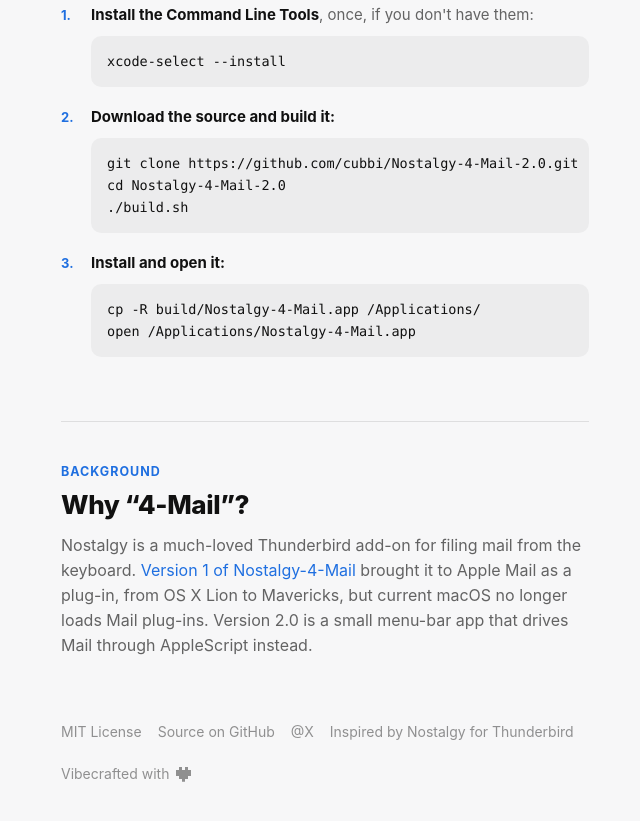
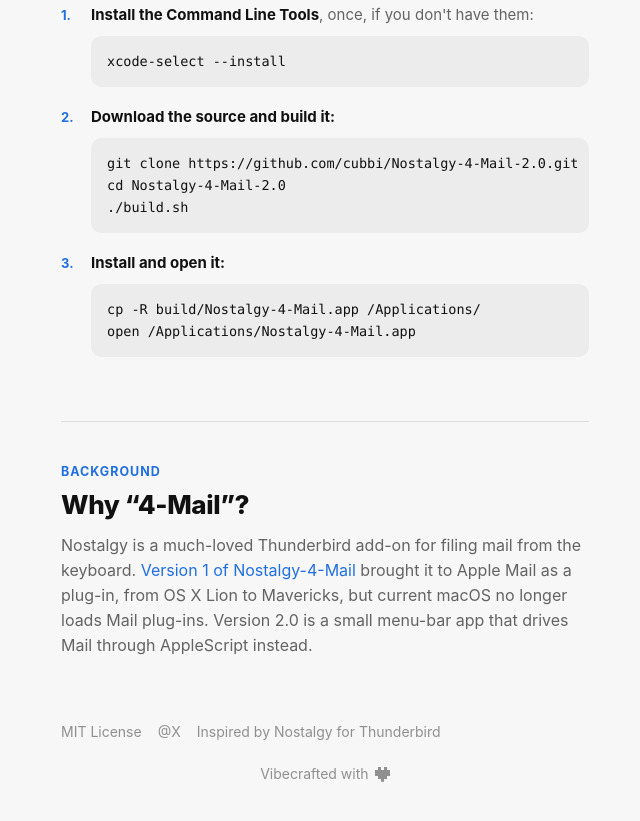
Before and after one commit to cubbi/Nostalgy-4-Mail-2.0, a plain HTML site: page index.html in a window 1280 px wide. Shown: the part 3240-4061 px from the top of the page, without its empty margins (315-955 px from the left). Drawn offline with Linux system fonts and the light colour scheme.

Commit message:
Footer: centre the sign-off, drop the Source on GitHub link
Co-Authored-By: Claude Opus 5.5 <noreply@anthropic.com>

```diff
--- a/index.html
+++ b/index.html
@@ -124,7 +124,7 @@
   footer a { color: var(--faint); text-decoration: none; }
   footer a:hover { color: var(--text); }
   /* Sign-off: a 5x5 pixel heart, ~1.7x cap height, in the text colour; 15px keeps each cell 3px. */
-  footer .crafted { flex-basis: 100%; margin-top: 14px; display: flex; align-items: center; gap: 0.45em; white-space: nowrap; }
+  footer .crafted { flex-basis: 100%; margin-top: 14px; display: flex; justify-content: center; align-items: center; gap: 0.45em; white-space: nowrap; }
   footer .crafted svg { width: 15px; height: 15px; fill: currentColor; shape-rendering: crispEdges; transform: translateY(0.06em); }
 
   @media (max-width: 600px) {
@@ -252,7 +252,6 @@ open /Applications/Nostalgy-4-Mail.app</pre></li>
 
   <footer>
     <span>MIT License</span>
-    <a data-repo-link href="#install">Source on GitHub</a>
     <a href="https://x.com/Cubbi" rel="me">@X</a>
     <span>Inspired by Nostalgy for Thunderbird</span>
     <span class="crafted">Vibecrafted with <svg viewBox="0 0 5 5" role="img" aria-label="love"><path d="M1 0h1v1h1V0h1v1h1v2H4v1H3v1H2V4H1V3H0V1h1z"/></svg></span>
```
